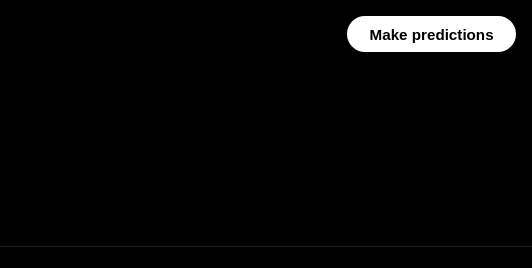
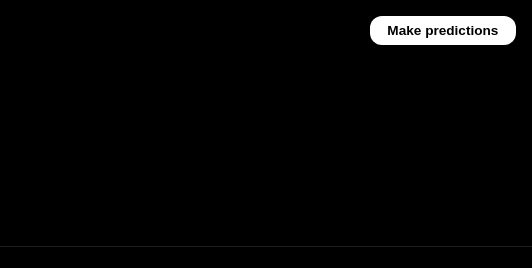
Before and after one commit to YaaSavi/mundial, a plain HTML site: page index.html in a window 1280 px wide. Shown: the top 268 px of the page, 748-1280 px from the left. Drawn offline with Linux system fonts and the light colour scheme.

Commit message:
Tweak prediction button size and shape
Adjust Make predictions button to a rounded square with smaller text and padding while keeping the white styling.

Co-authored-by: Cursor <cursoragent@cursor.com>

```diff
--- a/style.css
+++ b/style.css
@@ -131,12 +131,12 @@ body.loaded .leaderboard-row:nth-child(10) { animation-delay: 0.98s; }
   position: absolute;
   right: 1rem;
   top: calc(1rem + var(--safe-top));
-  padding: 0.6rem 1.4rem;
-  border-radius: 999px;
+  padding: 0.45rem 1.1rem;
+  border-radius: var(--radius);
   border: none;
   background: #ffffff;
   color: #000000;
-  font-size: 0.95rem;
+  font-size: 0.85rem;
   font-weight: 600;
   cursor: pointer;
   box-shadow: 0 4px 18px rgba(0, 0, 0, 0.45);
```
